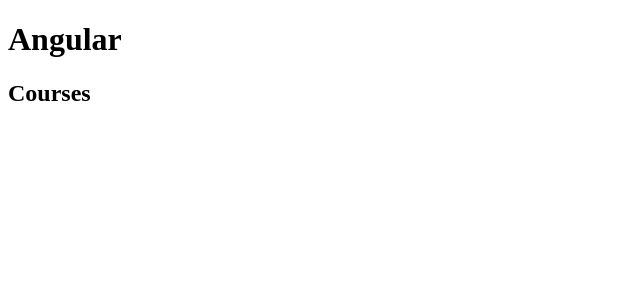
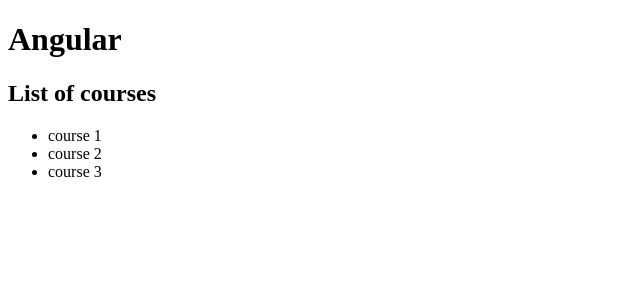
Before and after one commit to nadeemansaris524968/Hello-Angular, an Angular app: page / in a window 1280 px wide. Shown: the top 300 px of the page, without its empty margins (0-640 px from the left). Built offline with nearby package versions, Linux system fonts and the light colour scheme.

Commit message:
Using *ngFor sample.

```diff
--- a/src/app/courses.component.ts
+++ b/src/app/courses.component.ts
@@ -3,9 +3,17 @@
 @Component({
     selector: 'courses',
     template: `
-        <h2>Courses</h2>
+        <h2>{{title}}</h2>
+        <ul>
+            <li *ngFor="let course of courses">{{course}}</li>
+        </ul>
     `
 })
 export class CoursesComponent {
-
+    title = "List of courses";
+    courses = [
+        "course 1",
+        "course 2",
+        "course 3",
+    ]
 }
```
